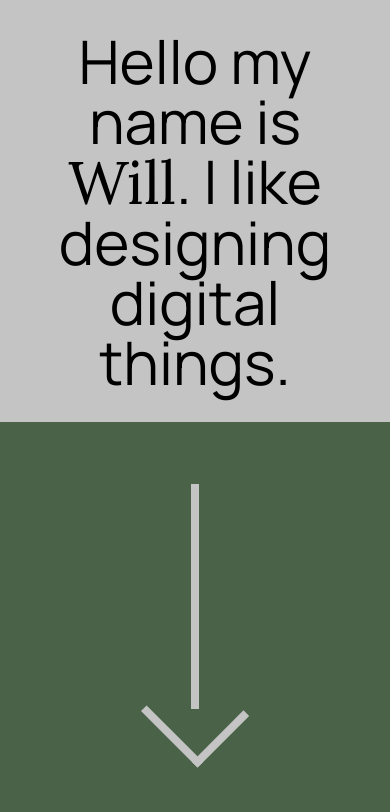
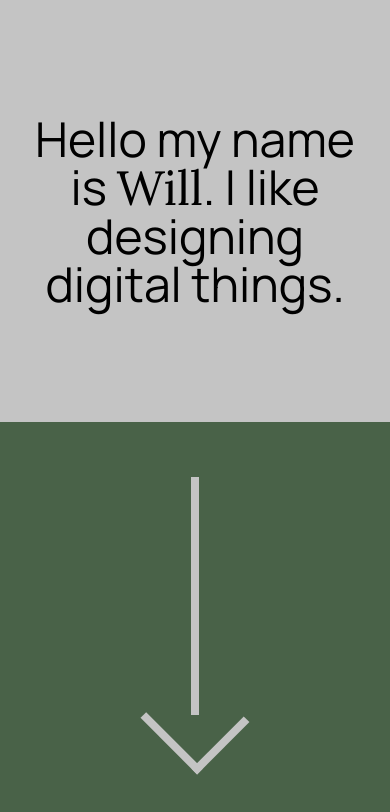
Before and after one commit to JuicedGit/will.forsale, a website: page index.html in a window 390 px wide. Drawn offline with Linux system fonts and the light colour scheme.

Commit message:
fix font size mobile

```diff
--- a/index.html
+++ b/index.html
@@ -13,10 +13,10 @@
 </head>
 <body>
     <div class="h-screen w-screen flex flex-col lg:flex-row-reverse">
-        <div class="lg:h-full h-1/2 w-full lg:w-1/2 bg-portfolio-grey flex justify-center items-center p-8">
-            <h1 class="xl:text-9xl xl:leading-snug lg:text-7xl lg:leading-snug lg:text-right text-6xl text-center">Hello my name is <span class="font-serif">Will</span>. I like designing digital things.</h1>
+        <div class="lg:h-full h-1/2 w-full lg:w-1/2 bg-portfolio-grey flex justify-center items-center lg:p-8 p-6">
+            <h1 class="xl:text-9xl xl:leading-snug lg:text-7xl lg:leading-snug lg:text-right text-5xl text-center">Hello my name is <span class="font-serif">Will</span>. I like designing digital things.</h1>
         </div>
-        <div class="lg:h-full h-1/2 w-full lg:w-1/2 bg-portfolio-green flex justify-center items-center p-8 leading-normal">
+        <div class="lg:h-full h-1/2 w-full lg:w-1/2 bg-portfolio-green flex justify-center items-center lg:p-8 p-6 leading-normal">
             <div class="h-5/6 flex flex-col items-center">
                 <div class="w-2 h-5/6 bg-portfolio-grey"></div>
                 <div class="w-20 h-20 border-b-8 border-r-8 border-portfolio-grey rotate-45 -translate-y-8"></div>
```
Also changed, not shown: public/styles.css.
